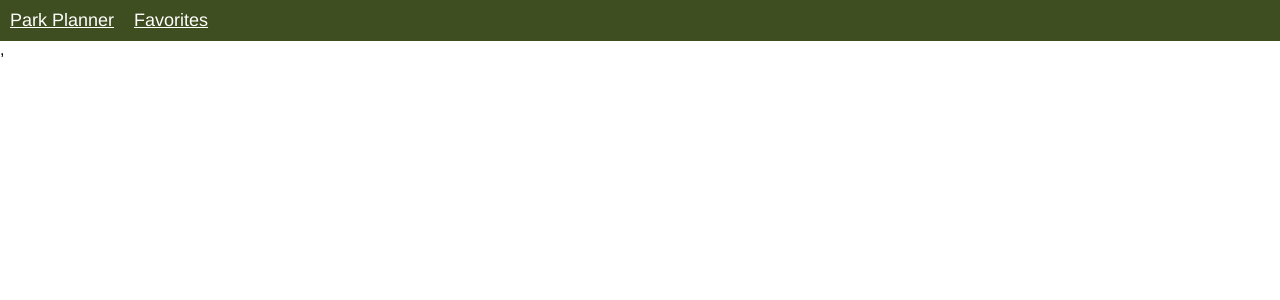
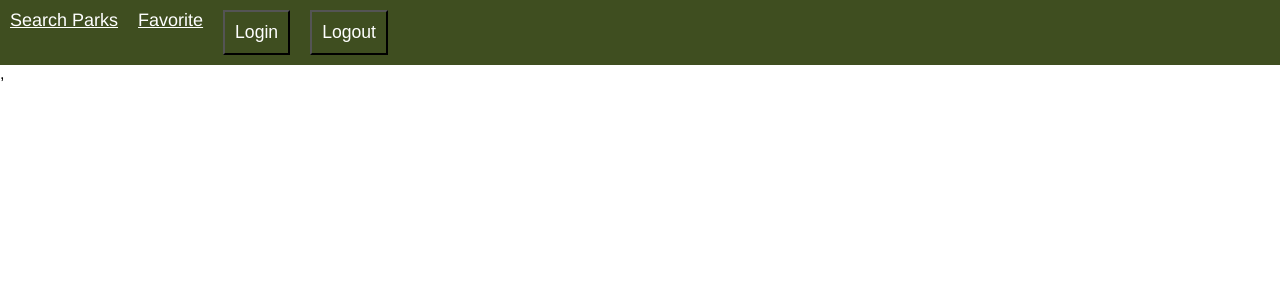
Before and after one commit to alainagossett/nps-list-frontend, a React (Create React App) app: page / in a window 1280 px wide. Shown: the top 300 px of the page. Built offline with nearby package versions, Linux system fonts and the light colour scheme.

Commit message:
adds login logout buttons

```diff
--- a/src/components/Header.js
+++ b/src/components/Header.js
@@ -1,14 +1,17 @@
-import { Link } from 'react-router-dom'
+import { Link } from 'react-router-dom';
+import { login, logout } from '../services/firebase';
 
 function Header(props) {
     return (
         <nav className="nav">
             <Link to="/parks">
-                <div>Park Planner</div>
+                <div>Search Parks</div>
             </Link>
             <Link to="/favorites">
-                <div>Favorites</div>
+                <div>Favorite</div>
             </Link>
+            <button onClick={login}>Login</button>
+            <button onClick={logout}>Logout</button>
         </nav>
     )
 };
--- a/src/services/firebase.js
+++ b/src/services/firebase.js
@@ -15,6 +15,9 @@ const firebaseConfig = {
 
   const auth = firebase.auth();
   const providerGoogle = new firebase.auth.GoogleAuthProvider();
+  providerGoogle.setCustomParameters({
+      prompt: 'select_account',
+  });
 //   const providerEmail = new firebase.auth.EmailAuthProvider();
 
   function login() {
```
